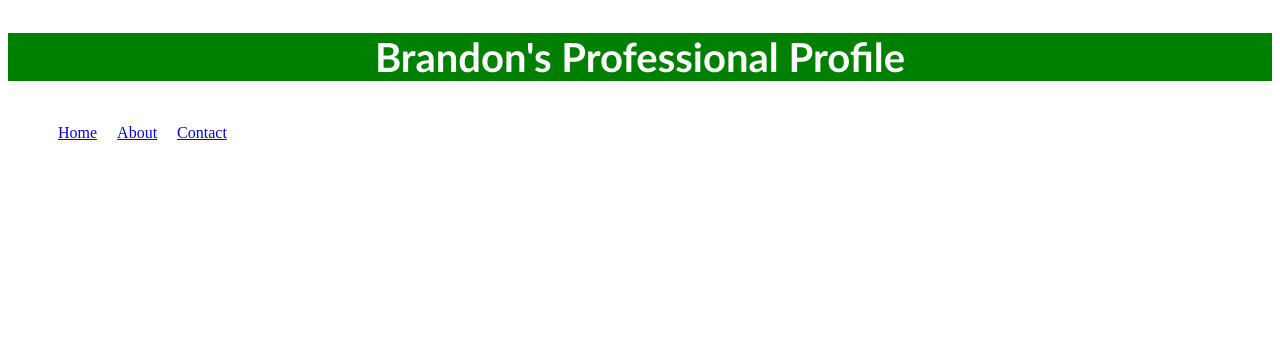
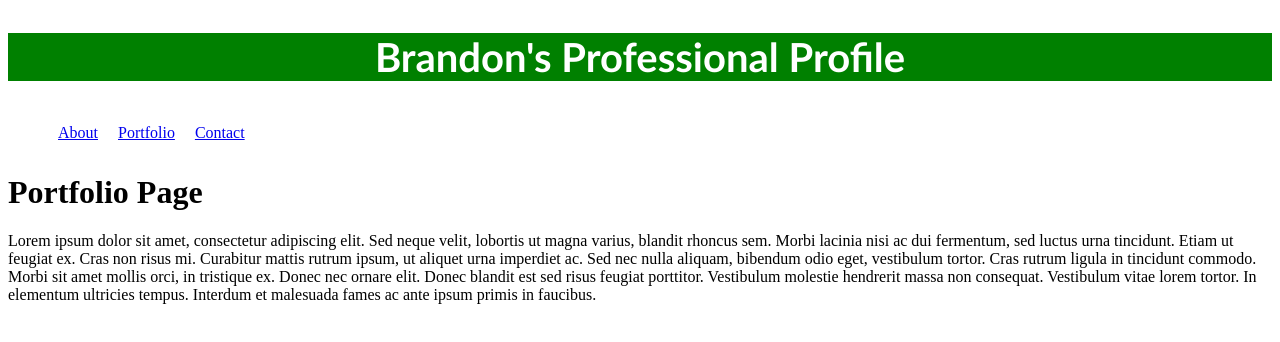
Before and after one commit to bkim377/HW20-React-Portfolio, a React (Create React App) app in the folder react-portfolio/: page /portfolio in a window 1280 px wide. Shown: the top 342 px of the page. Built offline with nearby package versions, Linux system fonts and the light colour scheme.

Commit message:
changed page names and links

```diff
--- a/react-portfolio/src/App.js
+++ b/react-portfolio/src/App.js
@@ -1,7 +1,7 @@
 import React from "react";
 import { BrowserRouter as Router, Route } from "react-router-dom";
 import NavTabs from "./components/NavTabs";
-import Home from "./components/pages/Home";
+import Portfolio from "./components/pages/Portfolio";
 import About from "./components/pages/About";
 import Contact from "./components/pages/Contact";
 
@@ -10,8 +10,8 @@ function App() {
     <Router>
       <div>
         <NavTabs />
-        <Route exact path="/" component={Home} />
-        <Route exact path="/about" component={About} />
+        <Route exact path="/" component={About} />
+        <Route exact path="/portfolio" component={Portfolio} />
         <Route path="/contact" component={Contact} />
       </div>
     </Router>
--- a/react-portfolio/src/components/NavTabs.js
+++ b/react-portfolio/src/components/NavTabs.js
@@ -14,10 +14,10 @@ function NavTabs() {
             <div className="navbar-collapse" id="navbarSupportedContent">
     <ul className="nav navbar-nav nav-flex-icons ml-auto">
       <li className="nav-item">
-        <Link to="/" className={location.pathname === "/" ? "nav-link active" : "nav-link"}>Home</Link>
+        <Link to="/" className={location.pathname === "/" ? "nav-link active" : "nav-link"}>About</Link>
       </li>
       <li className="nav-item">
-        <Link to="/about" className={location.pathname === "/about" ? "nav-link active" : "nav-link"}>About</Link>
+        <Link to="/portfolio" className={location.pathname === "/portfolio" ? "nav-link active" : "nav-link"}>Portfolio</Link>
       </li>
       <li className="nav-item">
         <Link to="/contact" className={location.pathname === "/contact" ? "nav-link active" : "nav-link"}>Contact</Link>
--- a/react-portfolio/src/components/pages/Home.js
+++ b/react-portfolio/src/components/pages/Portfolio.js
@@ -1,9 +1,9 @@
 import React from "react";
 
-function Home() {
+function Portfolio() {
   return (
     <div>
-      <h1>Home Page</h1>
+      <h1>Portfolio Page</h1>
       <p>
         Lorem ipsum dolor sit amet, consectetur adipiscing elit. Sed neque velit, lobortis ut magna
         varius, blandit rhoncus sem. Morbi lacinia nisi ac dui fermentum, sed luctus urna tincidunt.
@@ -18,4 +18,4 @@ function Home() {
   );
 }
 
-export default Home;
+export default Portfolio;
```
